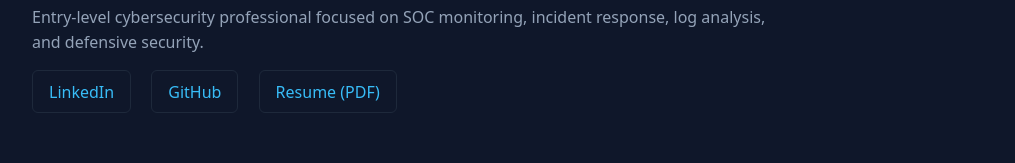
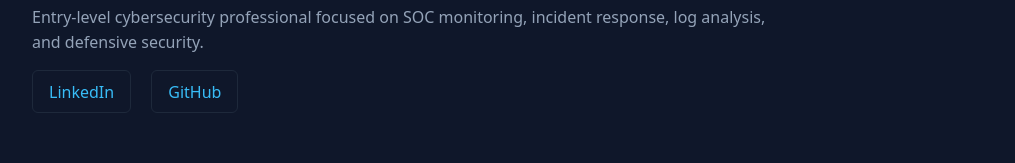
Before and after one commit to 21Stonney/21Stonney.github.io, a plain HTML site: page index.html in a window 1280 px wide. Shown: the part 387-550 px from the top of the page, without its empty margins (132-1147 px from the left). Drawn offline with Linux system fonts and the light colour scheme.

Commit message:
Remove Resume link from hero section
Removed the link to the Resume (PDF) from the hero section.

```diff
--- a/index.html
+++ b/index.html
@@ -142,7 +142,6 @@
     <div class="hero-links">
       <a href="https://linkedin.com/in/yourprofile" target="_blank">LinkedIn</a>
       <a href="https://github.com/yourusername" target="_blank">GitHub</a>
-      <a href="#">Resume (PDF)</a>
     </div>
   </section>
 
```
